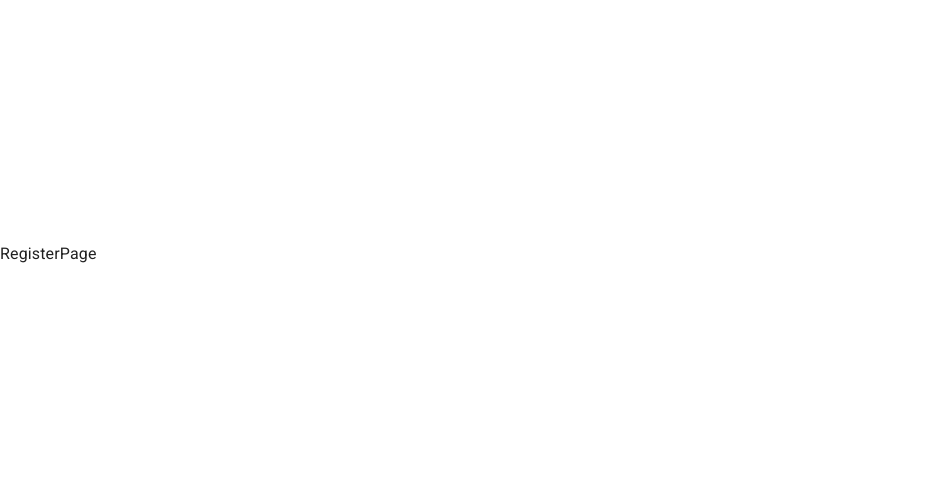
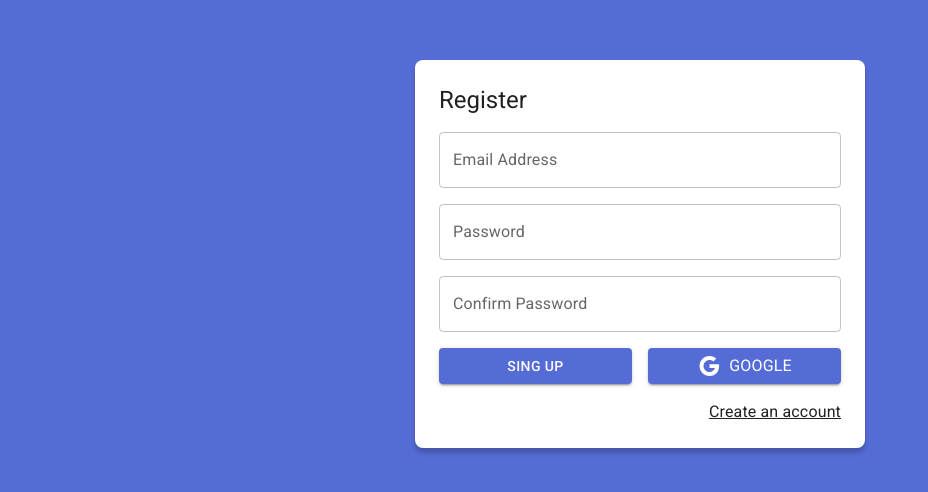
Before and after one commit to gisbelt/react-app, a React (Vite) app in the folder 08-journal-app-vite/: page /auth/register in a window 1280 px wide. Shown: the part 146-638 px from the top of the page, without its empty margins (0-928 px from the left). Built offline with nearby package versions, Linux system fonts and the light colour scheme.

Commit message:
Auth Layout

```diff
--- /dev/null
+++ b/08-journal-app-vite/src/auth/layout/AuthLayout.jsx
@@ -0,0 +1,24 @@
+import { Grid, Typography } from '@mui/material'
+
+export const AuthLayout = ({ children, title='' }) => {
+	return (
+		<Grid
+			container
+			spacing={ 0 }
+			direction="column"
+			alignItems="center"
+			justifyContent="center"
+			sx={{ minHeight: '100vh', width: '100vw', backgroundColor: 'primary.main', padding: 4 }}
+		>
+			<Grid
+				item
+				className='box-shadow'
+				xs={ 3 } //On small screens, 3 positions
+				sx={{ width: {md: 450} ,backgroundColor: 'white', padding: 3, borderRadius: 2 }} //allows us to work with the styles property
+			>
+				<Typography variant='h5' sx={{ mb: 2 }}>{ title }</Typography>
+				{ children }
+			</Grid>
+		</Grid>
+	)
+}
--- a/08-journal-app-vite/src/auth/pages/LoginPage.jsx
+++ b/08-journal-app-vite/src/auth/pages/LoginPage.jsx
@@ -1,24 +1,11 @@
 import { Link as RouterLink } from 'react-router-dom'
 import { Button, Grid, Link, TextField, Typography } from '@mui/material'
 import { Google } from '@mui/icons-material'
+import { AuthLayout } from '../layout/AuthLayout'
 
 export const LoginPage = () => {
 	return (
-		<Grid
-			container
-			spacing={ 0 }
-			direction="column"
-			alignItems="center"
-			justifyContent="center"
-			sx={{ minHeight: '100vh', width: '100vw', backgroundColor: 'primary.main', padding: 4 }}
-		>
-			<Grid
-				item
-				className='box-shadow'
-				xs={ 3 } //On small screens, 3 positions
-				sx={{ backgroundColor: 'white', padding: 3, borderRadius: 2 }} //allows us to work with the styles property
-			>
-				<Typography variant='h5' sx={{ mb: 2 }}>Login</Typography>
+		<AuthLayout title='Login'>
 			<form>
 				<Grid container >
 					<Grid item xs={ 12 } sx={{ mb: 2 }}>
@@ -62,7 +49,6 @@
 					</Grid>
 				</Grid>
 			</form>
-			</Grid>
-		</Grid>
+		</AuthLayout>
 	)
 }
--- a/08-journal-app-vite/src/auth/pages/RegisterPage.jsx
+++ b/08-journal-app-vite/src/auth/pages/RegisterPage.jsx
@@ -1,7 +1,64 @@
-import React from 'react'
+import { Link as RouterLink } from 'react-router-dom'
+import { Button, Grid, Link, TextField, Typography } from '@mui/material'
+import { Google } from '@mui/icons-material'
+import { AuthLayout } from '../layout/AuthLayout'
 
 export const RegisterPage = () => {
 	return (
-		<div>RegisterPage</div>
+		<AuthLayout title='Register'>
+			<form>
+				<Grid container >
+					<Grid item xs={ 12 } sx={{ mb: 2 }}>
+						<TextField
+							label="Email Address"
+							type="email"
+							placeholder='email@example.com'
+							fullWidth={ true }
+						>
+						</TextField>
+					</Grid>
+
+					<Grid item xs={ 12 } sx={{ mb: 2 }} >
+						<TextField
+							label="Password"
+							type="Password"
+							placeholder='********'
+							fullWidth={ true }
+						>
+						</TextField>
+					</Grid>
+
+					<Grid item xs={ 12 } sx={{ mb: 2 }} >
+						<TextField
+							label="Confirm Password"
+							type="Password"
+							placeholder='********'
+							fullWidth={ true }
+						>
+						</TextField>
+					</Grid>
+
+					<Grid container spacing={ 2 } sx={{ mb: 2 }}>
+						<Grid item xs={ 12 } sm={ 6 }>
+							<Button variant="contained" fullWidth >
+								Sing up
+							</Button>
+						</Grid>
+						<Grid item xs={ 12 } sm={ 6 } >
+							<Button variant="contained" fullWidth >
+								<Google />
+								<Typography sx={{ ml: 1 }}>Google</Typography>
+							</Button>
+						</Grid>
+					</Grid>
+
+					<Grid container direction='row' justifyContent='end' >
+						<Link component={ RouterLink } color='inherit' to="/auth/register">
+							Create an account
+						</Link>
+					</Grid>
+				</Grid>
+			</form>
+		</AuthLayout>
 	)
 }
--- a/08-journal-app-vite/src/styles.css
+++ b/08-journal-app-vite/src/styles.css
@@ -55,6 +55,10 @@
   outline: 4px auto -webkit-focus-ring-color;
 }
 
+.box-shadow {
+  box-shadow: 0px 5px 5px rgba(0,0,0,0.2);
+}
+
 @media (prefers-color-scheme: light) {
   :root {
     color: #213547;
```
Lines whose indentation alone changed are shown as unchanged.
